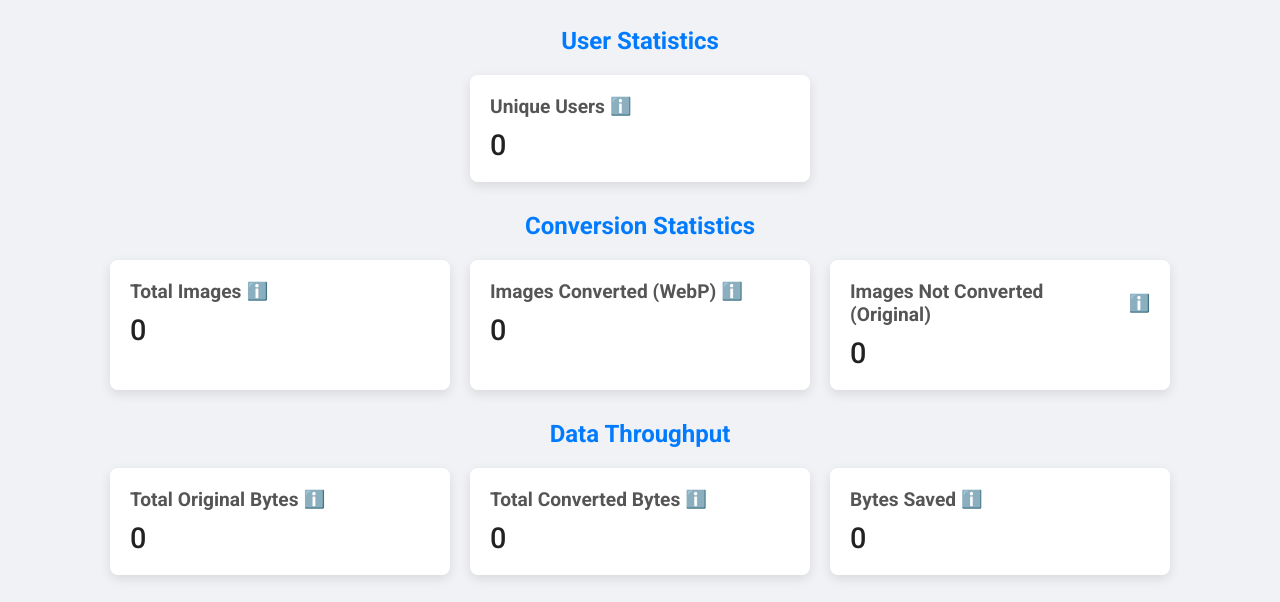
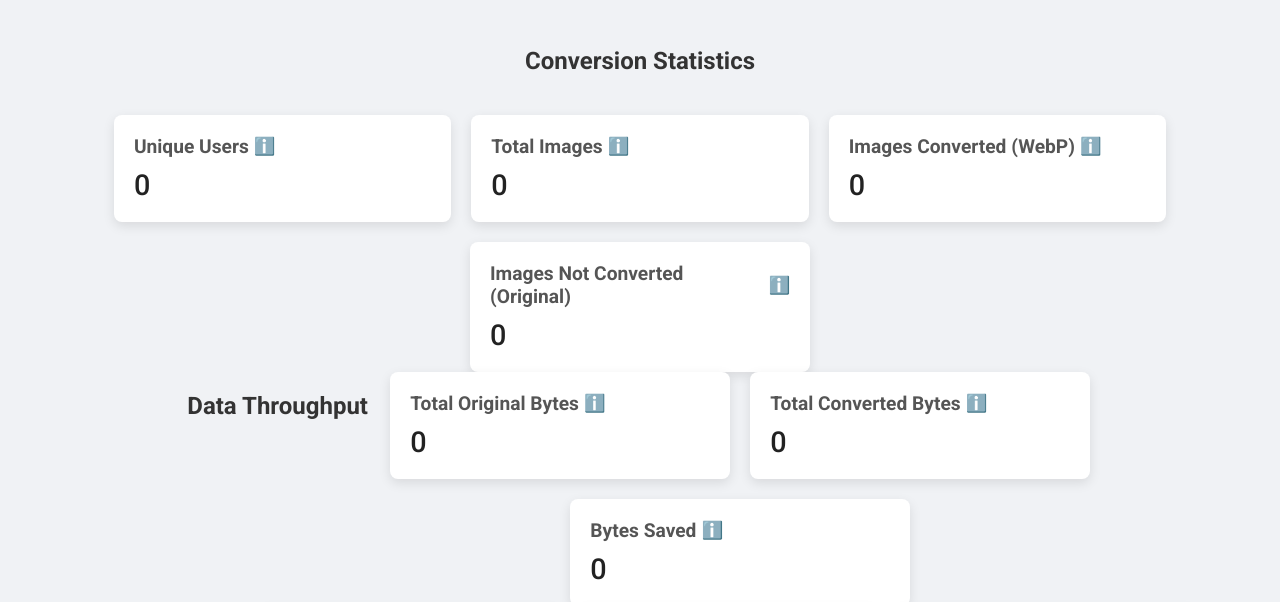
Before and after one commit to altaysero7/Lab-of-Social-Impact-of-Computing, a website: page dashboard.html in a window 1280 px wide. Shown: the part 122-724 px from the top of the page. Drawn offline with nearby package versions, Linux system fonts and the light colour scheme; no server answers.

Commit message:
move user statistics

```diff
--- a/dashboard.html
+++ b/dashboard.html
@@ -35,17 +35,9 @@
 
         .group,
         .conversion-group,
-        .user-group {
-            margin-bottom: 30px;
-        }
 
         .group h2,
         .conversion-group h2,
-        .user-group h2 {
-            text-align: center;
-            color: #007bff;
-            margin-bottom: 20px;
-        }
 
         .card-container {
             display: flex;
@@ -151,9 +143,9 @@
         <div class="subheader">Real-time performance, energy, and user metrics</div>
     </header>
 
-    <!-- Group 1: User Statistics -->
-    <div class="user-group">
-        <h2>User Statistics</h2>
+    <!-- Group 1: Conversion Statistics -->
+    <div class="conversion-group">
+        <h2>Conversion Statistics</h2>
         <div class="card-container">
             <div class="card">
                 <h3>
@@ -162,13 +154,6 @@
                 </h3>
                 <p id="uniqueUsers">0</p>
             </div>
-        </div>
-    </div>
-
-    <!-- Group 2: Conversion Statistics -->
-    <div class="conversion-group">
-        <h2>Conversion Statistics</h2>
-        <div class="card-container">
             <div class="card">
                 <h3>
                     Total Images
@@ -193,7 +178,7 @@
         </div>
     </div>
 
-    <!-- Group 3: Data Throughput -->
+    <!-- Group 2: Data Throughput -->
     <div class="group">
         <h2>Data Throughput</h2>
         <div class="card-container">
@@ -221,7 +206,7 @@
         </div>
     </div>
 
-    <!-- Group 4: Energy Impact -->
+    <!-- Group 3: Energy Impact -->
     <div class="group">
         <h2>Energy Impact</h2>
         <div class="card-container">
@@ -258,7 +243,7 @@
         </div>
     </div>
 
-    <!-- Group 5: Performance -->
+    <!-- Group 4: Performance -->
     <div class="group">
         <h2>Performance</h2>
         <div class="card-container">
@@ -280,7 +265,7 @@
         </div>
     </div>
 
-    <!-- Group 6: Chart -->
+    <!-- Group 5: Chart -->
     <div class="chart-container">
         <canvas id="impactChart" width="800" height="400"></canvas>
     </div>
```
